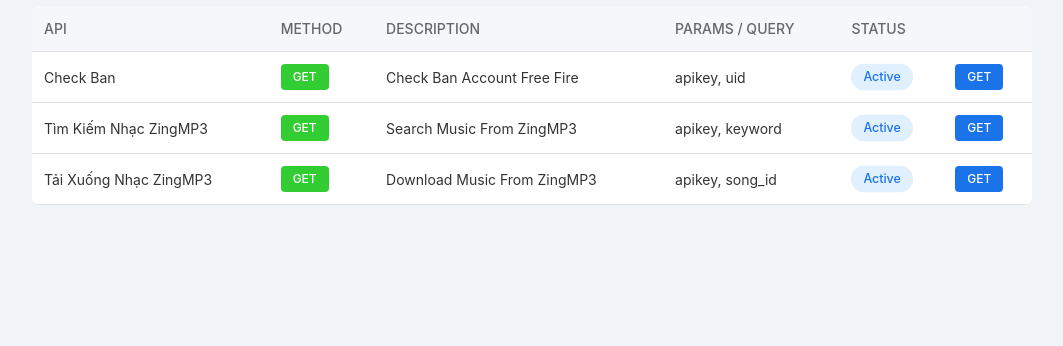
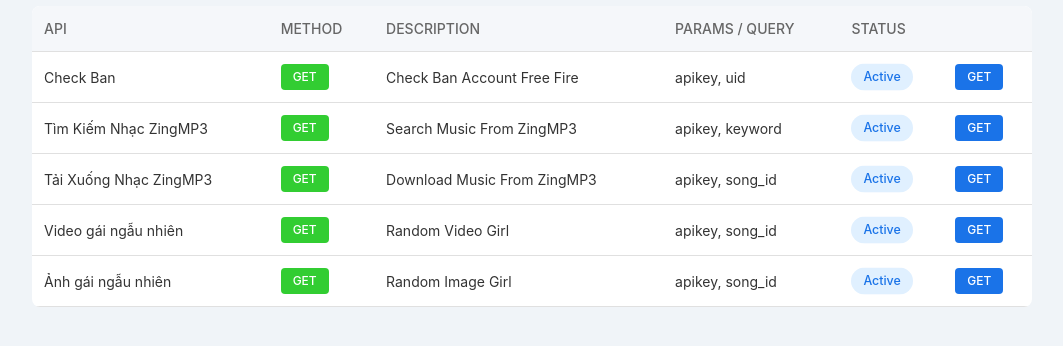
Before and after one commit to Xuankiendev/api-kiendev, a Python web app: template templates/index.html in a window 1280 px wide. Shown: the part 165-511 px from the top of the page, without its empty margins (108-1171 px from the left). Run offline with Jinja, Linux system fonts and the light colour scheme; the template is opened without the code that fills it, so the values that code supplies are empty.

Commit message:
Update index.html

```diff
--- a/templates/index.html
+++ b/templates/index.html
@@ -185,6 +185,22 @@
                     <td><span class="status">Active</span></td>
                     <td><a href="https://api-kiendev.vercel.app/zingmp3_download" target="_blank" class="get-btn">GET</a></td>
                 </tr>
+                <tr>
+                    <td>Video gái ngẫu nhiên</td>
+                    <td><span class="method-get">GET</span></td>
+                    <td>Random Video Girl</td>
+                    <td>apikey, song_id</td>
+                    <td><span class="status">Active</span></td>
+                    <td><a href="https://api-kiendev.vercel.app/random_girl_video" target="_blank" class="get-btn">GET</a></td>
+                </tr>
+                <tr>
+                    <td>Ảnh gái ngẫu nhiên</td>
+                    <td><span class="method-get">GET</span></td>
+                    <td>Random Image Girl</td>
+                    <td>apikey, song_id</td>
+                    <td><span class="status">Active</span></td>
+                    <td><a href="https://api-kiendev.vercel.app/random_girl_image" target="_blank" class="get-btn">GET</a></td>
+                </tr>
             </tbody>
         </table>
     </div>
```
